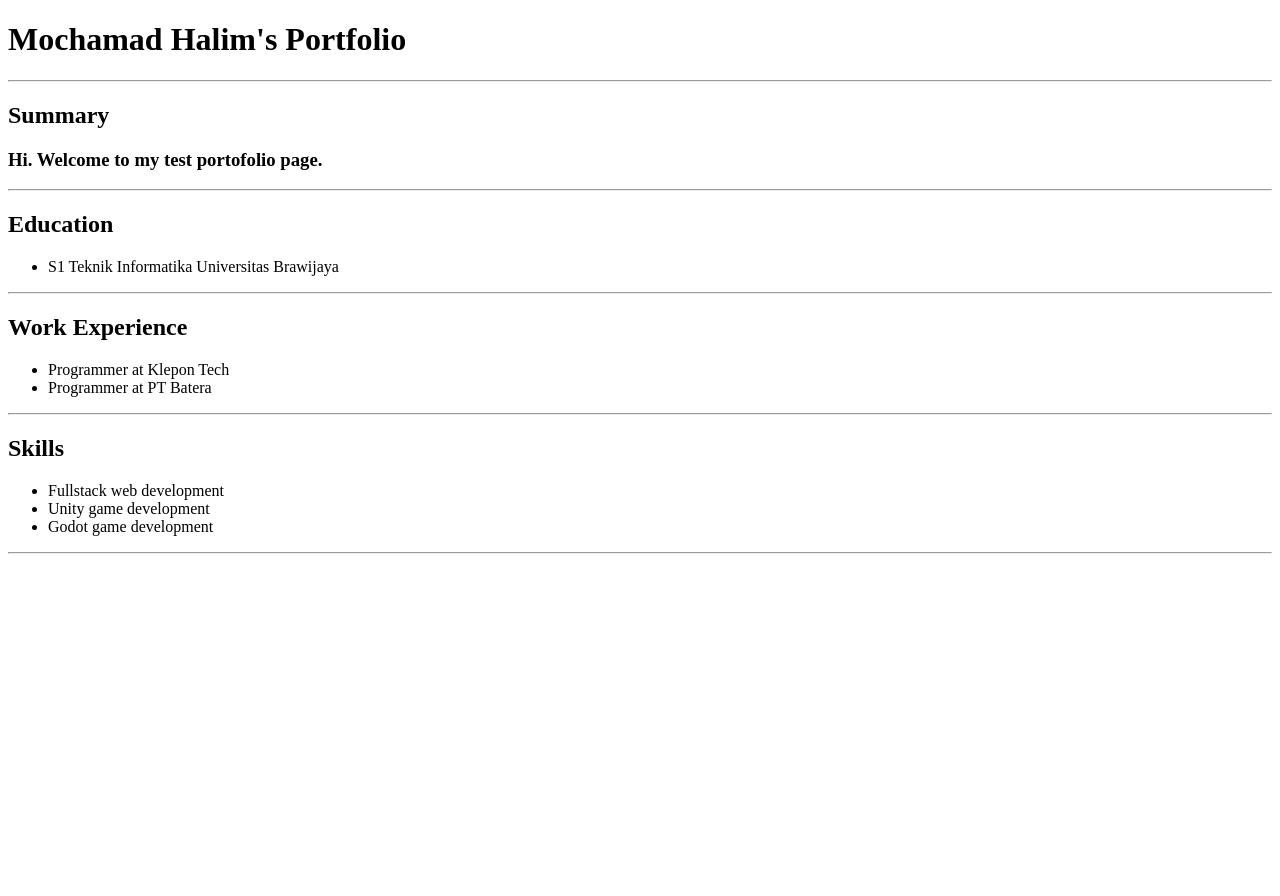
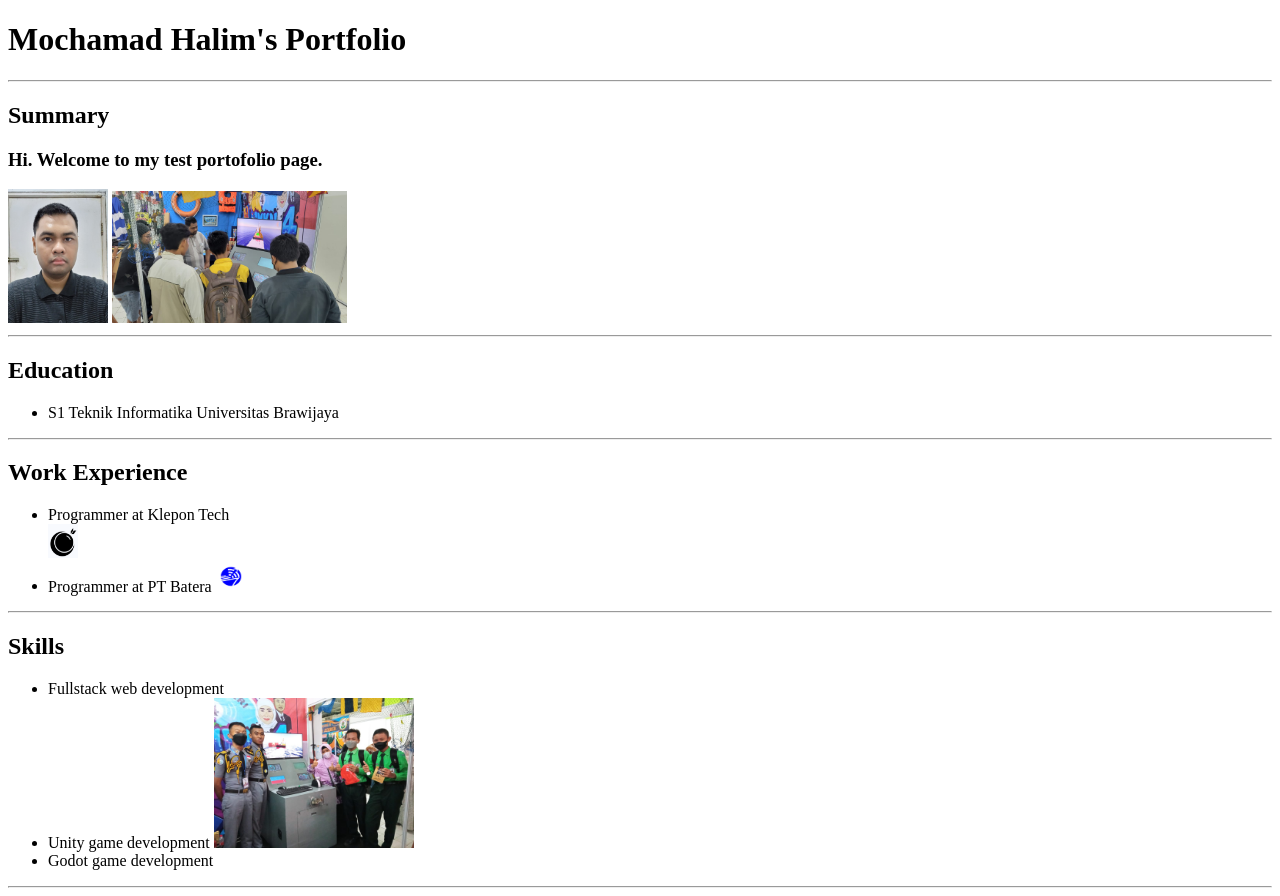
Before and after one commit to MochamadHalim/WebsiteTesting, a plain HTML site: page index.html in a window 1280 px wide. Before the commit the page ends 800 px from the top, so only its background shows below. Drawn offline with Linux system fonts and the light colour scheme.

Commit message:
Update info

```diff
--- a/index.html
+++ b/index.html
@@ -11,8 +11,9 @@
     <hr />
     <h2>Summary</h2>
       <h3>Hi. Welcome to my test portofolio page.</h3>
-
-    <hr />
+      <img style="width: 100px;" src="assets\images\Selfie_Mochamad_Halim.jpg" />
+      <img style="width: 235px;" src="assets\images\WhatsApp Image 2025-03-05 at 22.27.21_36b991ae.jpg" />
+      <hr />
     <h2>Education</h2>
       <ul>
         <li>S1 Teknik Informatika Universitas Brawijaya</li>
@@ -22,14 +23,20 @@
     <h2>Work Experience</h2>
       <ul>
         <li>Programmer at Klepon Tech</li>
-        <li>Programmer at PT Batera</li>
+          <img style="width: 30px;" src="assets\images\logo_klepon.png" />
+        <li>
+          Programmer at PT Batera
+          <img style="width: 30px;" src="assets/images/Logo.png" />
+        </li>
       </ul>
     <hr />
 
     <h2>Skills</h2>
       <ul>
         <li>Fullstack web development</li>
-        <li>Unity game development</li>
+        <li>Unity game development
+          <img style="width: 200px;" src="assets/images/WhatsApp Image 2025-03-05 at 22.26.59_45791b5a.jpg" />
+        </li>
         <li>Godot game development</li>
       </ul>
 
```
Also changed, not shown: assets/images/Logo.png (added), assets/images/Selfie_Mochamad_Halim.jpg (added), assets/images/WhatsApp Image 2025-03-05 at 22.26.59_45791b5a.jpg (added), assets/images/WhatsApp Image 2025-03-05 at 22.27.21_36b991ae.jpg (added), assets/images/logo_klepon.png (added), assets/images/movie-ranking.png (deleted).
